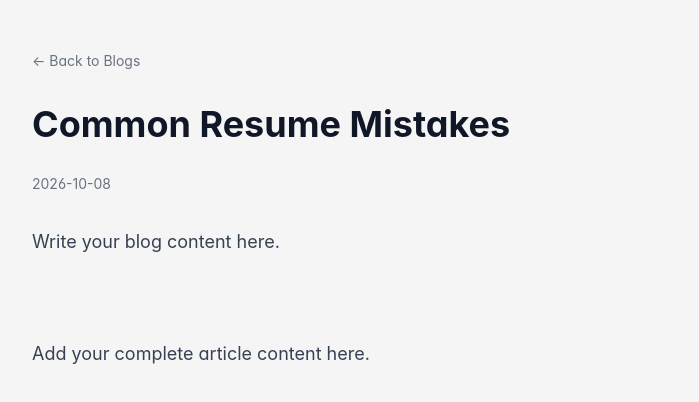
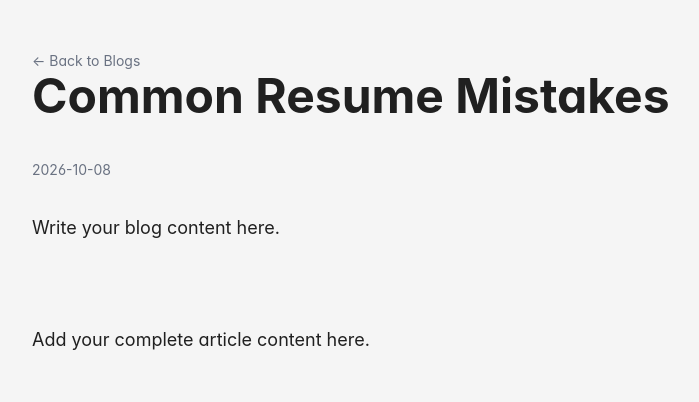
Before and after one commit to Gitanuj993/create-resume-ui, a React (Vite) app: page /blogs/common-resume-mistakes in a window 1280 px wide. Shown: the top 402 px of the page, without its empty margins (248-947 px from the left). Built offline with nearby package versions, Linux system fonts and the light colour scheme.

Commit message:
Refactor article className for better styling

```diff
--- a/src/pages/Blogs.tsx
+++ b/src/pages/Blogs.tsx
@@ -43,7 +43,11 @@ export default function Blogs() {
           ← Back to Blogs
         </Link>
 
-        <article className="mt-8 prose prose-lg max-w-none">
+        <article className="prose-base
+    sm:prose-lg
+    max-w-none
+    prose-li:my-1
+    prose-li>p:my-0">
           <h1 className="text-4xl font-bold">
             {selectedBlog.title}
           </h1>
```
